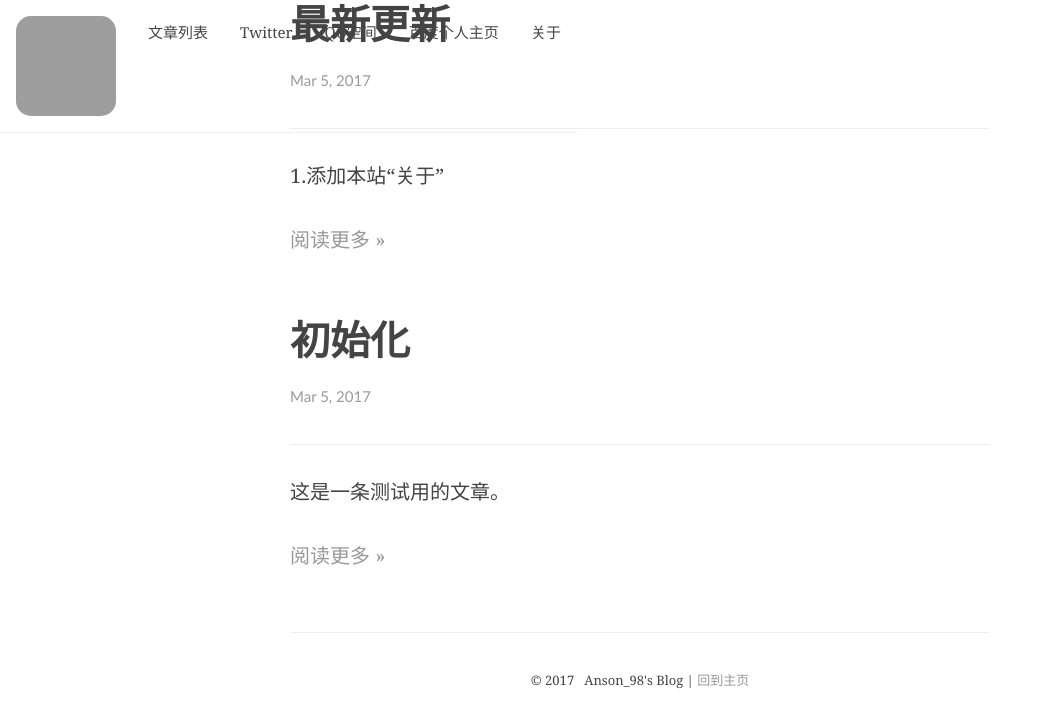
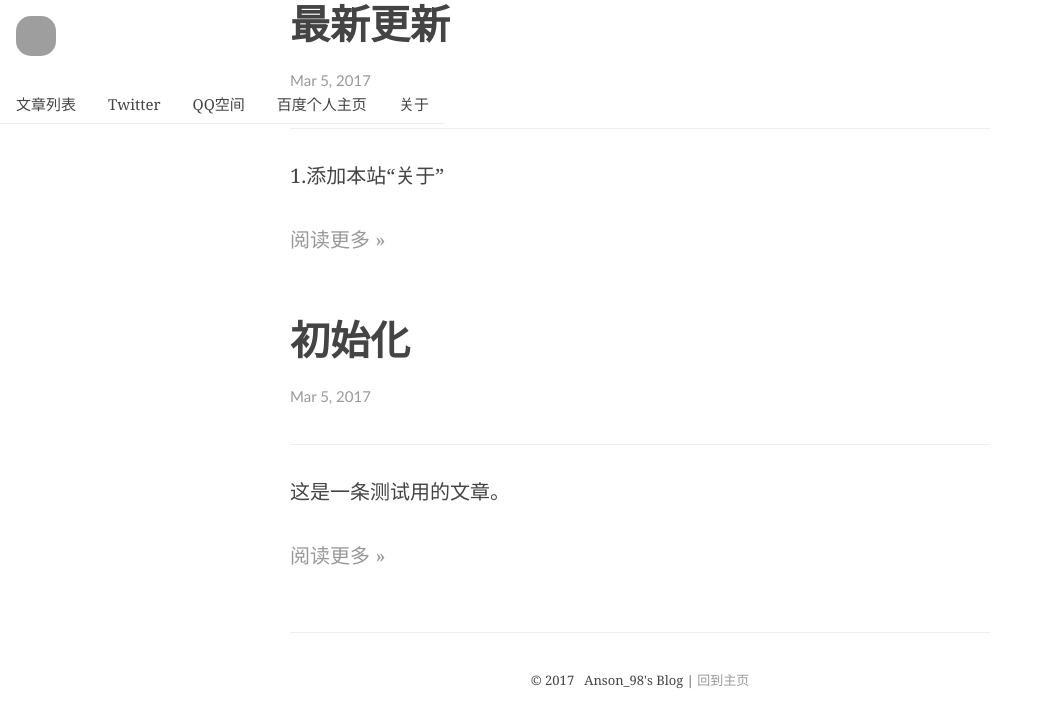
Before and after one commit to Anson98/studylog, a Jekyll site: the page built from index.html, in a window 1280 px wide. Shown: the top 728 px of the page, without its empty margins (0-1053 px from the left). Built offline with Jekyll 4.4.1, drawn with Linux system fonts in a browser that asks for light colours; comment, search, counter and statistics services are not loaded; grey boxes are pictures that could not be loaded.

Commit message:
change icon

```diff
--- a/_includes/header.html
+++ b/_includes/header.html
@@ -1,10 +1,10 @@
-  <header class="header" style="position: absolute">
+  <header class="header" style="position: absolute; display: block;">
 
     {% if site.avatar %}
       <div class="header__logo">
         <a href="{{ site.baseurl }}/" class="header__link--logo">
         <!-- <div class="spinner"></div> -->
-        <img src="{{ site.avatar }}" style="width:100px; height:100px;"></a>
+        <img src="{{ site.avatar }}" style="width:40px; height:40px;"></a>
       </div>
     {% else %}
       <h1 class="header__logo">
```
